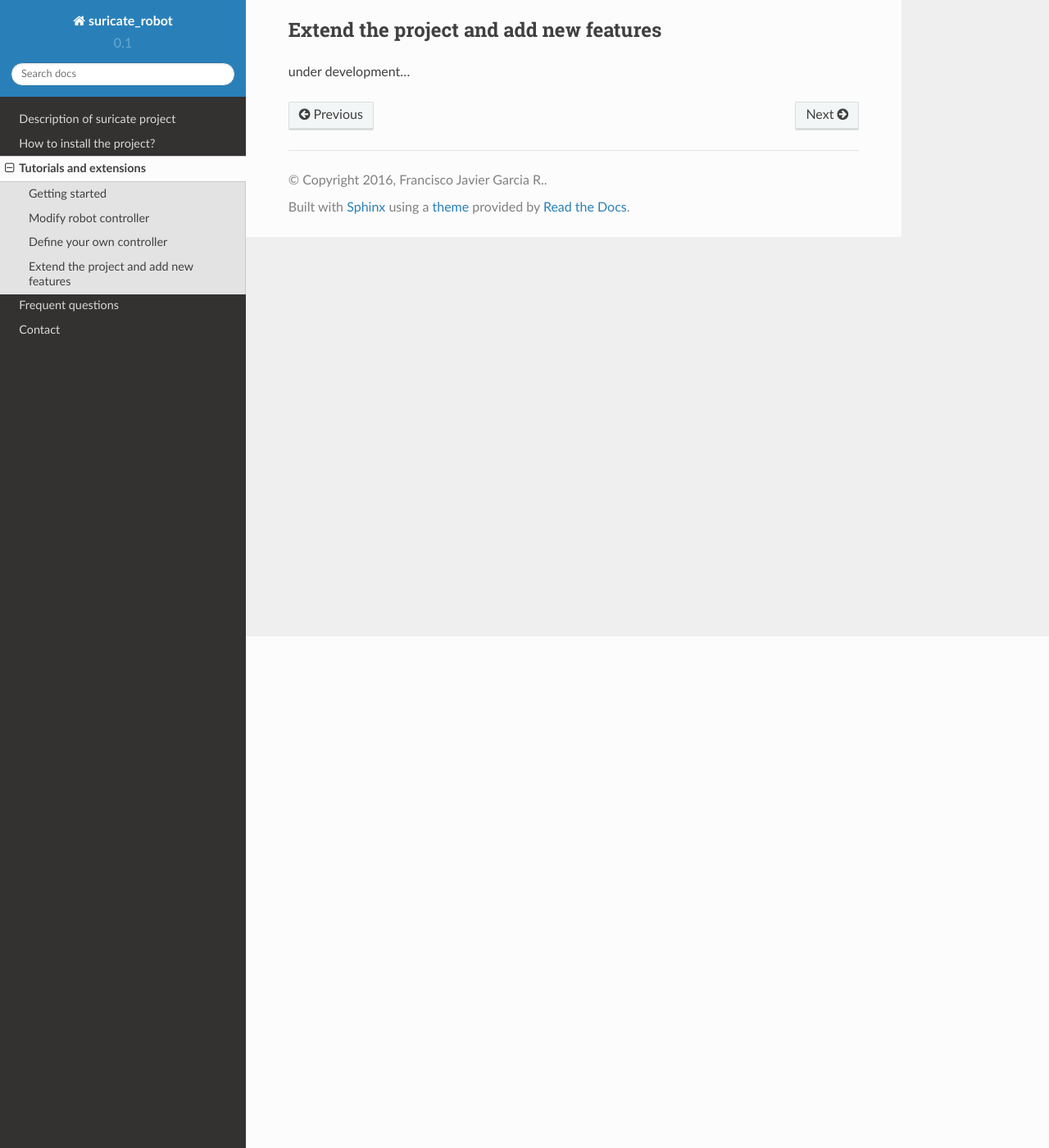
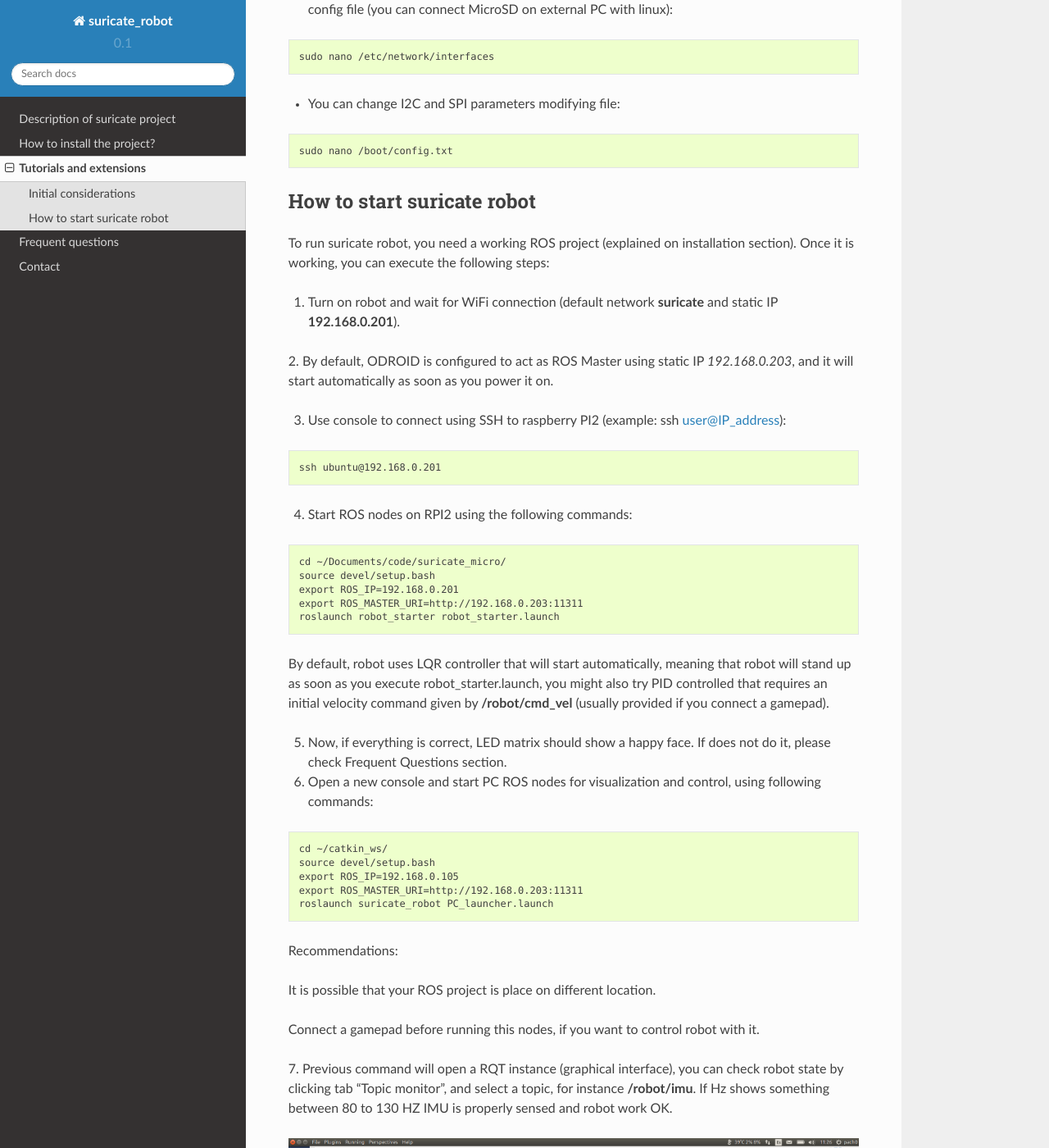
Before and after one commit to francisc0garcia/suricate_robot, a Sphinx documentation site: the page built from docs/source/tutorials.rst, in a window 1280 px wide and 1400 px high, scrolled down 624 px. Shown: the whole window at 82% size. Built offline with Sphinx 7.4.7 and the Read the Docs theme 2.0.0, drawn with Linux system fonts in a browser that asks for light colours; some of the changed text lies outside the part shown.

Commit message:
- update documentation: add "How to run suricate robot" tutorial - fix PID controller interface: Now it uses wrench command - add default rviz config for testing real robot

```diff
--- a/docs/source/tutorials.rst
+++ b/docs/source/tutorials.rst
@@ -4,31 +4,104 @@ Suricate robot tutorials
 This section explain some examples of how to use the gazebo simulation and ROS in order to play
 with the suricate robot and develop some extensions.
 
-Getting started
-^^^^^^^^^^^^^^^
+Initial considerations
+^^^^^^^^^^^^^^^^^^^^^^
 
-* Use a LQR controller in order to stabilize the robot:
+- Credentials for Raspberri PI 2: user **ubuntu** - Password **ubuntu**
+
+- Credentials for ODROID: user **odroid** - Password **odroid**
+
+- Suricate robot is pre-configured for connecting to WiFi network **suricate** and password **suricate2015**, router should assign automatically static IP address
+
+Raspberry PI2- *192.168.0.201*
+
+ODROID - *192.168.0.203*
+
+PC - *192.168.0.105*
+
+this is important for following steps.
+
+- If you want to change WiFi network configuration on Raspberry or ODROID, please modify config file (you can connect MicroSD on external PC with linux):
 
 .. code-block:: none
 
-    cd ~/catkin_ws
-    source devel/setup.bash
-    roslaunch suricate_robot PC_launcher_simulation.launch
+    sudo nano /etc/network/interfaces
 
 
-Modify robot controller
-^^^^^^^^^^^^^^^^^^^^^^^
+- You can change I2C and SPI parameters modifying file:
 
-under development...
+.. code-block:: none
+
+    sudo nano /boot/config.txt
 
 
-Define your own controller
-^^^^^^^^^^^^^^^^^^^^^^^^^^
+How to start suricate robot
+^^^^^^^^^^^^^^^^^^^^^^^^^^^
 
-under development...
+To run suricate robot, you need a working ROS project (explained on installation section).
+Once it is working, you can execute the following steps:
+
+1. Turn on robot and wait for WiFi connection (default network **suricate** and static IP **192.168.0.201**).
+
+2. By default, ODROID is configured to act as ROS Master using static IP *192.168.0.203*, and it will start automatically as soon
+as you power it on.
+
+3. Use console to connect using SSH to raspberry PI2 (example: ssh user@IP_address):
+
+.. code-block:: none
+
+    ssh ubuntu@192.168.0.201
 
 
-Extend the project and add new features
-^^^^^^^^^^^^^^^^^^^^^^^^^^^^^^^^^^^^^^^
+4. Start ROS nodes on RPI2 using the following commands:
 
-under development...
+.. code-block:: none
+
+    cd ~/Documents/code/suricate_micro/
+    source devel/setup.bash
+    export ROS_IP=192.168.0.201
+    export ROS_MASTER_URI=http://192.168.0.203:11311
+    roslaunch robot_starter robot_starter.launch
+
+By default, robot uses LQR controller that will start automatically, meaning that robot will stand up as soon as you execute robot_starter.launch,
+you might also try PID controlled that requires an initial velocity command given by **/robot/cmd_vel** (usually provided if you connect a gamepad).
+
+5. Now, if everything is correct, LED matrix should show a happy face. If does not do it, please check Frequent Questions section.
+
+6. Open a new console and start PC ROS nodes for visualization and control, using following commands:
+
+.. code-block:: none
+
+    cd ~/catkin_ws/
+    source devel/setup.bash
+    export ROS_IP=192.168.0.105
+    export ROS_MASTER_URI=http://192.168.0.203:11311
+    roslaunch suricate_robot PC_launcher.launch
+
+Recommendations:
+
+It is possible that your ROS project is place on different location.
+
+Connect a gamepad before running this nodes, if you want to control robot with it.
+
+7. Previous command will open a RQT instance (graphical interface), you can check robot state by clicking tab "Topic monitor", and select a topic, for instance **/robot/imu**.
+If Hz shows something between 80 to 130 HZ IMU is properly sensed and robot work OK.
+
+.. image:: media/IMU_checking.png
+
+You should also get a RVIZ 3D graph, which, as soon as you move the robot, shows a computed position and pose.
+
+.. image:: media/RVIZ_working.png
+
+8. It is also possible to use web interface, please open a web browser (tested on Google Chrome and Opera) and write this address:
+
+.. code-block:: none
+
+    http://192.168.0.203:3000
+
+you must create a new user with password in order to get access to robot interface
+
+.. image:: media/web_interface_working.png
+
+It is possible to check camera image, battery status and 3D computed pose.
+If you use PID controller (select on raspberry_init.launch), you can also control robot using arrows on display.
```
Also changed, not shown: docs/source/description.rst (+3 -0 lines), docs/source/questions.rst (+22 -1 lines), docs/source/media/IMU_checking.png (added), docs/source/media/RVIZ_working.png (added), docs/source/media/web_interface_working.png (added), 6 other files.
